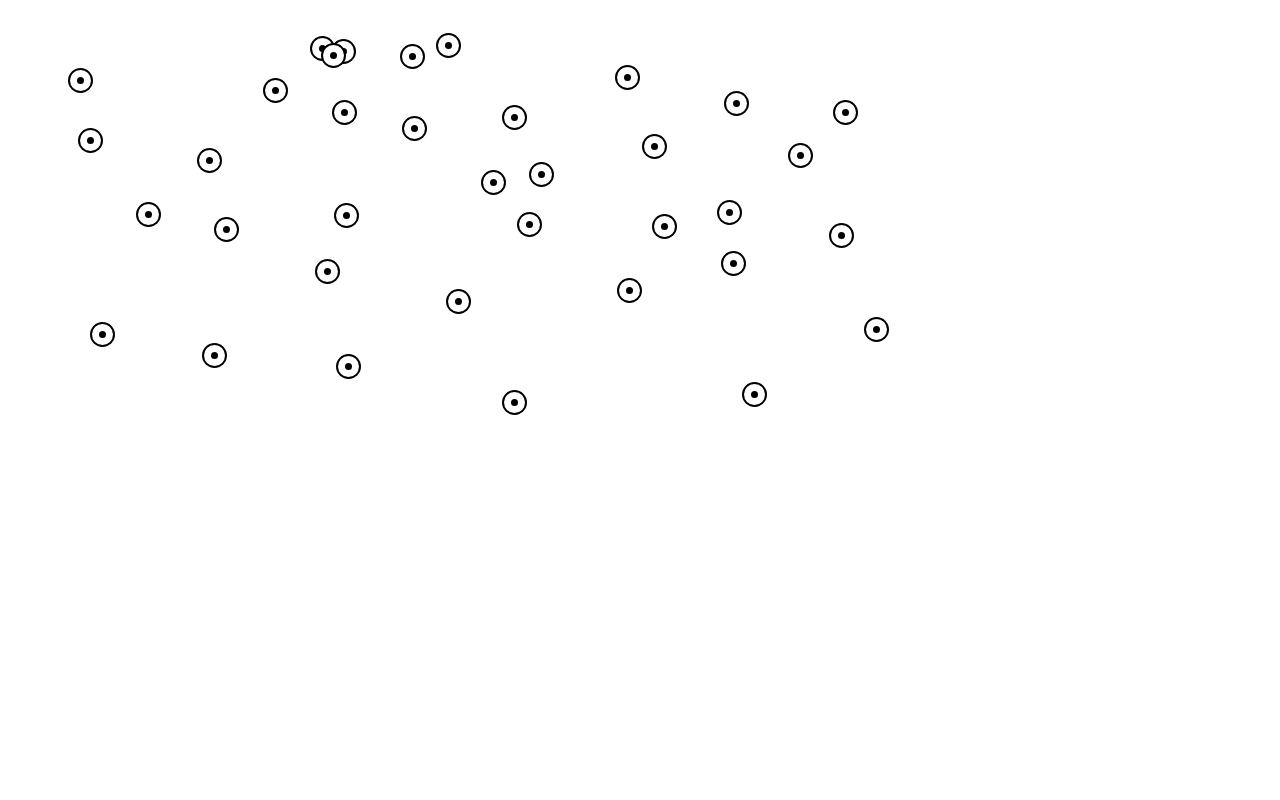
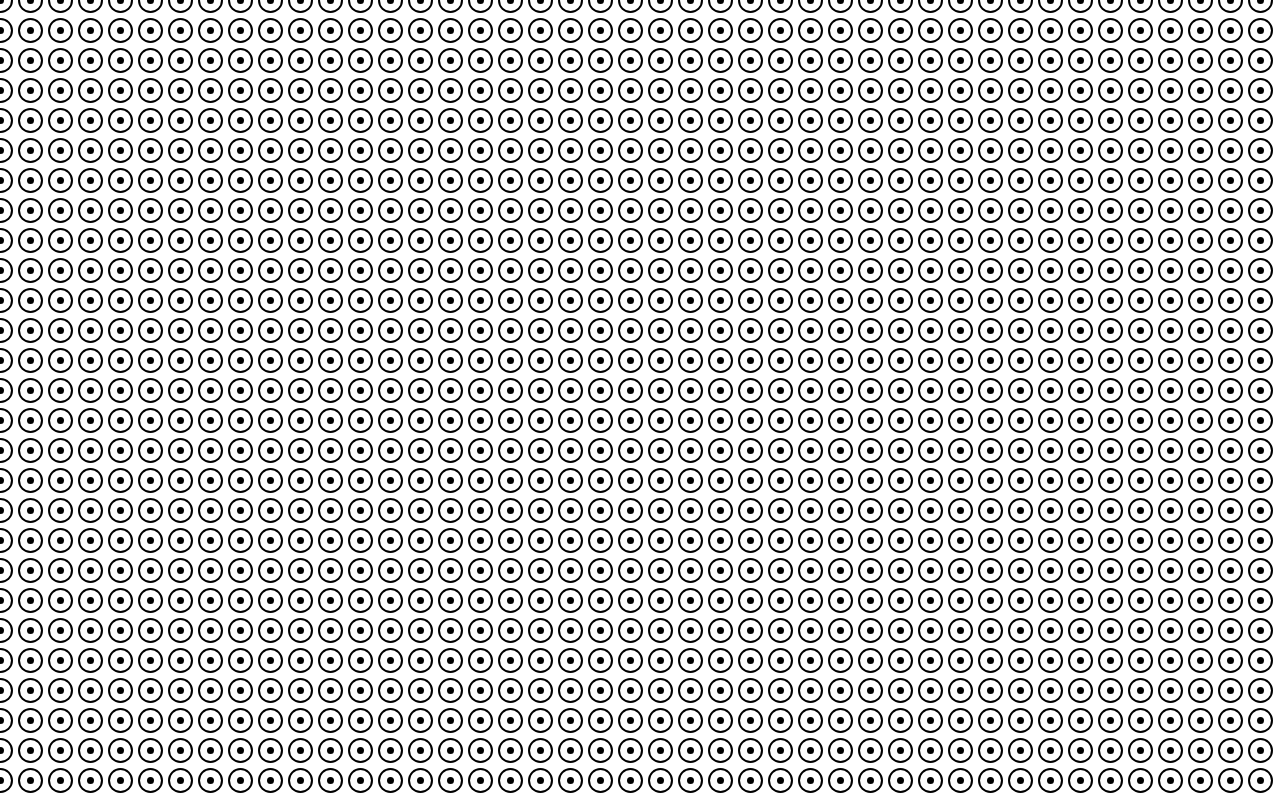
Before and after one commit to MaxWinsemius/ogen, a plain HTML site: page index.html in a window 1280 px wide. Drawn offline with nearby package versions, Linux system fonts and the light colour scheme.

Commit message:
added fully plopped down frame

```diff
--- a/index.html
+++ b/index.html
@@ -71,10 +71,21 @@
                 $(this.pupil).css("top", 7 + (Math.sin(o) * dist));
             }
         }
+        /*
         var locs = [[80,80],[90,140],[344,112],[226,229],[493,182],[448,45],[275,90],[629,290],[736,103],[627,77],[729,212],[841,235],[845,112],[654,146],[733,263],[529,224],[458,301],[414,128],[346,215],[541,174],[514,117],[412,56],[343,51],[322,48],[333,55],[209,160],[102,334],[348,366],[148,214],[214,355],[327,271],[514,402],[754,394],[876,329],[664,226],[800,155]];
         for (var i = 0; i < locs.length; i++) {
             ogen.push( new Oog(locs[i]) );
             $("body").append($(ogen[i].dom))
+        }
+        */
+        var w = $(window).width() / 30;
+        var h = $(window).height() / 30;
+
+        for (var x = 0; x < w; x++) {
+            for (var y = 0; y < h; y++) {
+                ogen.push( new Oog([x * 30, y * 30]) );
+                $("body").append($(ogen[ogen.length - 1].dom))
+            }
         }
 
         $("body").mousemove(function (e) {
```
